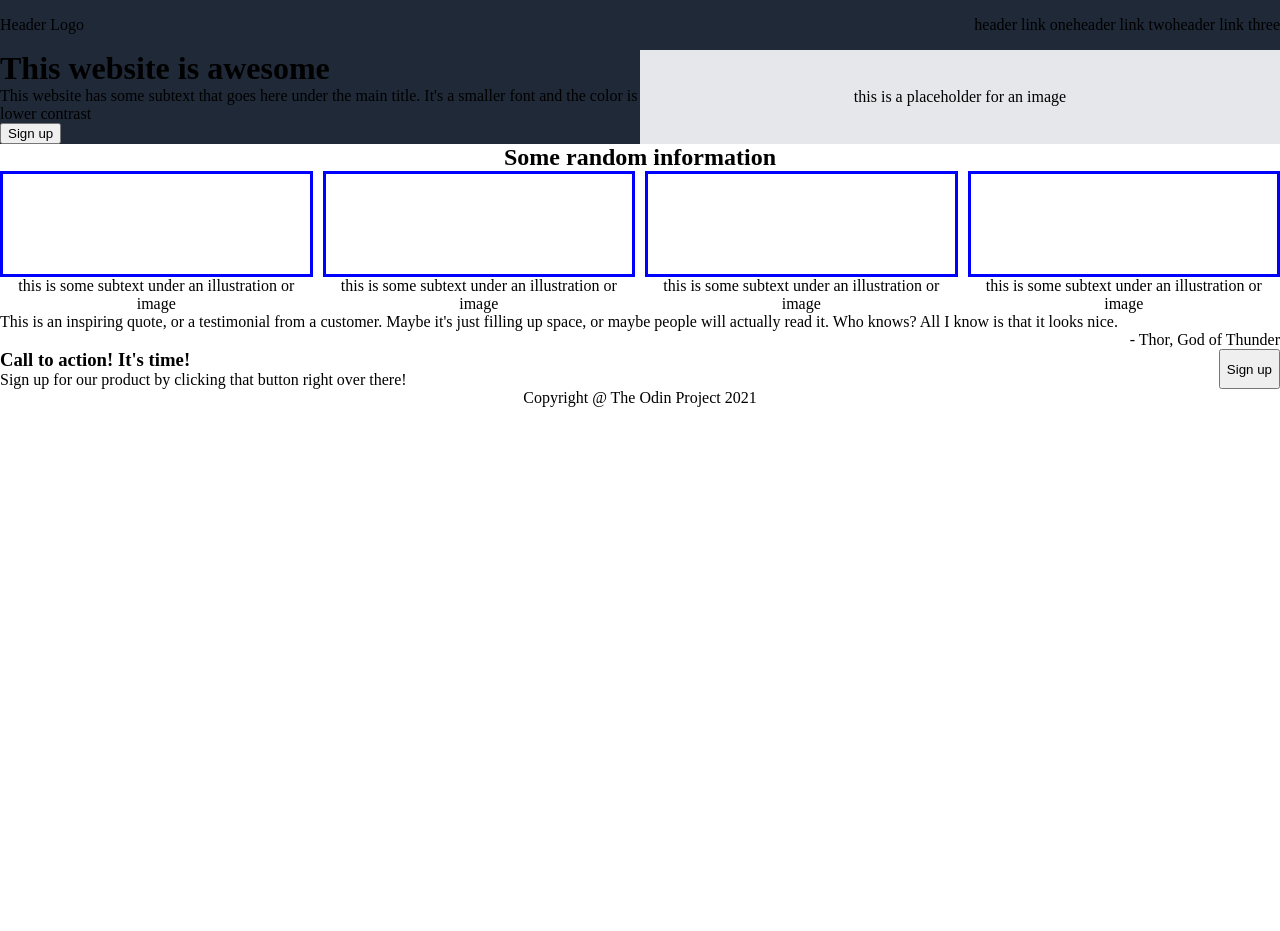
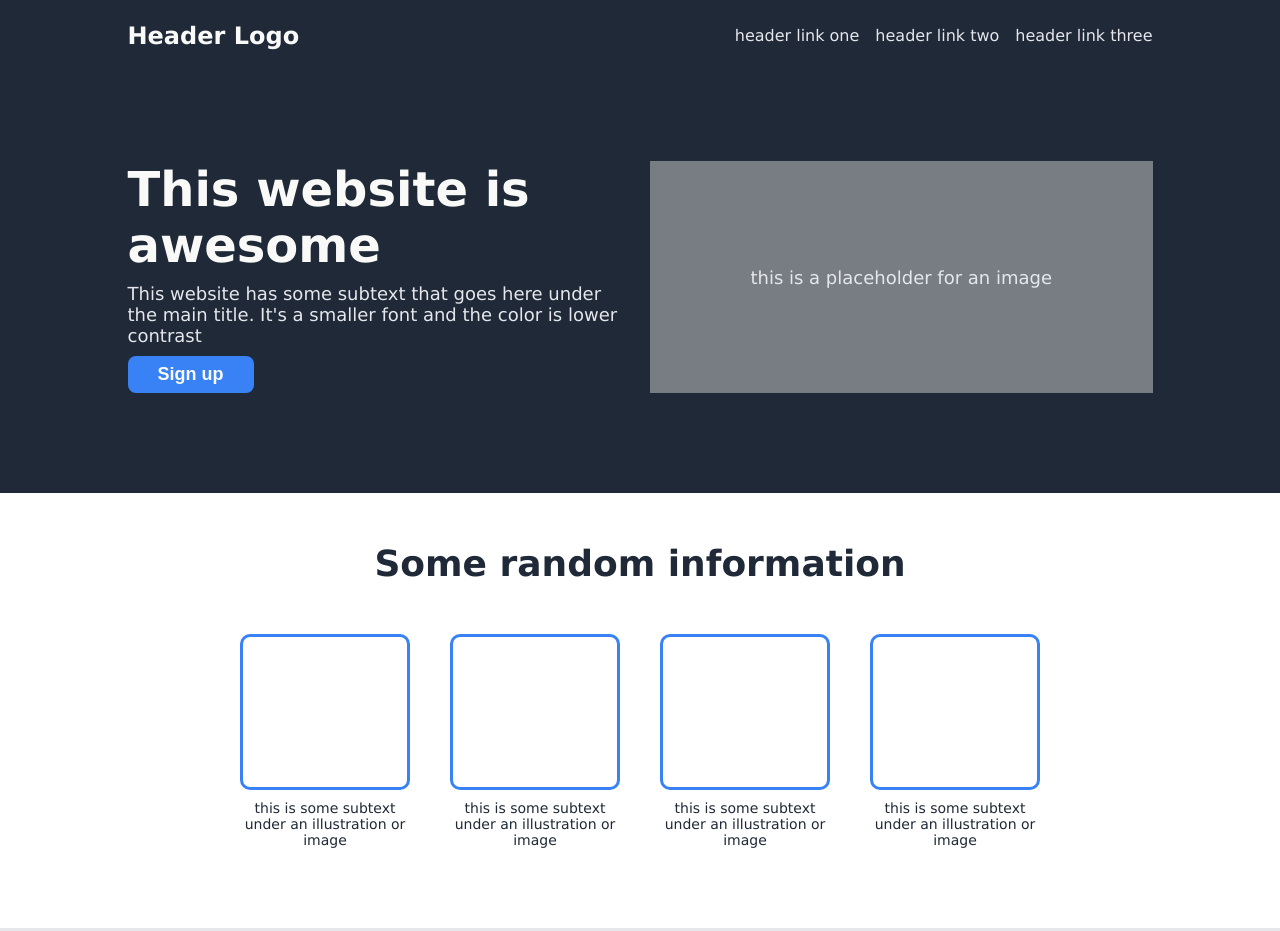
Before and after one commit to MichaelHelgesen/odin-landing-page, a plain HTML site: page index.html in a window 1280 px wide. Shown: the top 931 px of the page. Before the commit the page ends 800 px from the top, so only its background shows below. Drawn offline with Linux system fonts and the light colour scheme.

Commit message:
Finish styling of the page
All the CSS is done. The outcome is more or less the same as the desired outcome in the project.

```diff
--- a/index.html
+++ b/index.html
@@ -9,7 +9,8 @@
 </head>
 
 <body>
-    <div class="header">
+    <div class="header-wrapper">
+        <div class="header max-width">
             <div class="logo">Header Logo</div>
             <ul class="nav">
                 <li>header link one</li>
@@ -17,16 +18,18 @@
                 <li>header link three</li>
             </ul>
         </div>
-    <div class="intro">
+        <div class="intro max-width">
             <div class="intro-text">
                 <h1>This website is awesome</h1>
-            <p>This website has some subtext that goes here under the main title. It's a smaller font and the color is
+                <p>This website has some subtext that goes here under the main title. It's a smaller font and the color
+                    is
                     lower contrast</p>
                 <button class="sign-up">Sign up</button>
             </div>
             <div class="intro-image-placeholder">this is a placeholder for an image</div>
         </div>
-    <div class="information">
+    </div>
+    <div class="information max-width">
         <h2>Some random information</h2>
         <div class="information-wrap">
             <div class="card">
@@ -47,16 +50,22 @@
             </div>
         </div>
     </div>
-    <div class="quote">
+    <div class="quote-wrapper">
+        <div class="quote max-width">
             <p class="quote-text">
-            This is an inspiring quote, or a testimonial from a customer. Maybe it's just filling up space, or maybe
+                <em>
+                    This is an inspiring quote, or a testimonial from a customer. Maybe it's just filling up space, or
+                    maybe
                     people will actually read it. Who knows? All I know is that it looks nice.
+                </em>
             </p>
             <p class="quote-giver">
                 - Thor, God of Thunder
             </p>
         </div>
-    <div class="cta">
+    </div>
+    <div class="cta-wrapper">
+        <div class="cta max-width">
             <div class="cta-text">
                 <h3>Call to action! It's time!</h3>
                 <p>
@@ -65,6 +74,7 @@
             </div>
             <button class="cta-button">Sign up</button>
         </div>
+    </div>
     <div class="footer">
         <p>Copyright @ The Odin Project 2021</p>
     </div>
--- a/style.css
+++ b/style.css
@@ -1,58 +1,152 @@
-.card-illustration {
-    border: 3px solid blue;
-    height: 100px;
-}
-
 body {
     margin: 0;
     padding: 0;
 }
 
+.card-illustration {
+    border: 3px solid #3882F6;
+    border-radius: 10px;
+    height: 150px;
+}
+
+.card-text {
+    padding-top: 10px;
+    font-size: 14px;
+    color: #1f2937
+}
+
 .cta {
     display: flex;
-    justify-content: space-between;
+    justify-content: space-around;
+    background: #3882F6;
+    border-radius: 5px;
+    gap: 20px;
+    padding: 40px 80px;
+    box-sizing: border-box;
+}
+
+.cta-button {
+    background:none;
+    border: 2px solid white;
+    border-radius: 8px;
+    padding: 8px 30px;
+    font-size:18px;
+    font-weight: bold;
+    color: #F9FAF8;
+    flex-shrink: 0;
+    align-self: center;
+}
+
+.cta-text p {
+    padding-top: 5px;
+    font-size: 18px;
+}
+
+.cta-wrapper {
+    padding: 100px 0;
+
 }
 
 .footer {
     text-align: center;
+    background-color: #1f2937;
+    padding: 40px 0;
+    font-size: 16px;
 }
 
 h1, h2, h3 {
     margin: 0;
 }
 
+h1 {
+    font-size: 48px;
+}
+
+h2 {
+    font-size: 36px;
+    color: #1f2937;
+    padding-bottom: 50px;
+}
+
+h3 {
+    font-size: 24px;
+}
+
 .header {
     align-items: center;
-    background-color: #1f2937;
     display: flex;
     justify-content: space-between;
+    max-width: 950px;
+}
+
+.header-wrapper {
+    background-color: #1f2937;
+    padding-top:10px;
+}
+
+html {
+    font-family: Verdana, Geneva, Tahoma, sans-serif;
+    color: #F9FAF8;
 }
 
 .information {
+    padding: 50px 0 80px 0;
     text-align: center;
 }
 
 .information-wrap {
     display: flex;
-    gap: 10px;
+    gap: 40px;
+    max-width: 800px;
+    margin: 0 auto;
 }
 
 .intro {
     align-items: center;
     background-color: #1f2937;
     display: flex;
+    gap: 20px;
+    padding: 100px 0;
+}
+
+.intro-image-placeholder {
+    align-items: center;
+    align-self: stretch;
+    background-color: rgba(121, 126, 133, 0.993);
+    display: flex;
+    justify-content: center;
+    color: #E5E7EB;
+    font-size: 18px;
 }
 
 .intro-text, .intro-image-placeholder {
     flex: 1;
 }
 
-.intro-image-placeholder {
-    align-items: center;
-    align-self: stretch;
-    background-color: #E5E7EB;
-    display: flex;
-    justify-content: center;
+.intro-text button {
+    padding: 8px 30px;
+    border-radius: 8px;
+    font-weight: bold;
+    font-size: 18px;
+    background-color: #3882F6;
+    border:none;
+    color: #F9FAF8;
+}
+
+.intro-text p {
+    padding: 10px 0;
+    font-size: 18px;
+    color: #E5E7EB;
+}
+
+.logo {
+    font-size: 24px;
+    font-weight: bold;
+}
+
+.max-width {
+    max-width: 1025px;
+    margin: 0 auto;
 }
 
 p {
@@ -61,9 +155,33 @@ p {
 
 .quote-giver {
     text-align: right;
+    font-weight: bold;
+    padding-top: 10px;
+    color: #1f2937;
+    margin: 0 auto;
+    max-width: 800px;
+    font-size: 24px;
+}
+
+.quote-text {
+    font-size: 36px;
+    color: #1f2937;
+    font-weight: 100;
+    max-width: 800px;
+    margin: 0 auto;
+}
+
+.quote-wrapper {
+    background-color: #E5E7EB;
+    padding: 100px;
 }
 
 ul {
     display: flex;
+    gap: 16px;
     list-style: none;
 }
+
+ul li {
+    color: #E5E7EB;
+}
```
Lines whose indentation alone changed are shown as unchanged.
